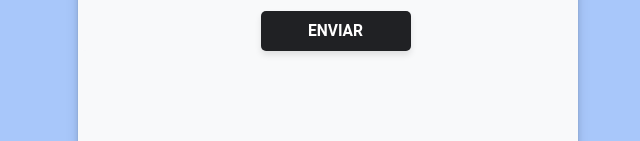
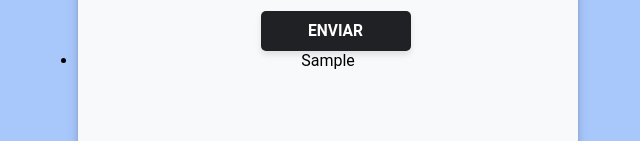
Before and after one commit to gutosavi/react-to-do-list, a React (Vite) app: page / in a window 1280 px wide. Both pictures are taken after typing "Sample" into the empty fields and a click on the button "ENVIAR". Shown: the part 187-328 px from the top of the page, without its empty margins (312-952 px from the left). Built offline with nearby package versions, Linux system fonts and the light colour scheme.

Commit message:
feat: adjust code input

```diff
--- a/src/App.jsx
+++ b/src/App.jsx
@@ -37,7 +37,11 @@
             />
             <button className="btnSubmit">Enviar</button>
           </form>
-          <ul></ul>
+          <ul>
+            {tasks.map((item) => (
+              <li key={item.id}>{item.text}</li>
+            ))}
+          </ul>
         </div>
       </main>
     </>
```
Also changed, not shown: src/components/ToDoInput.jsx (added).
